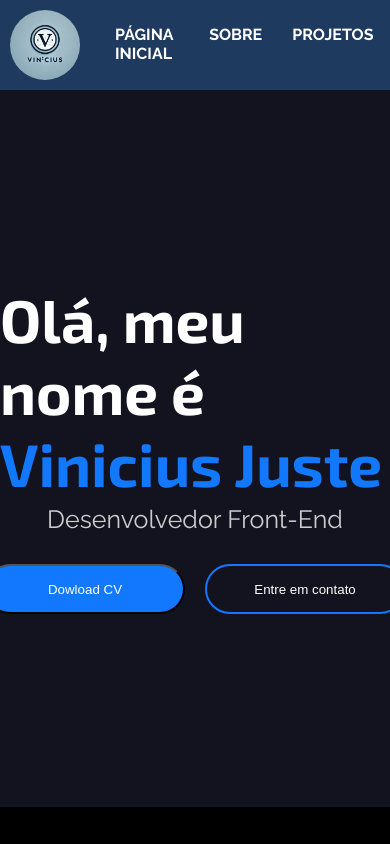
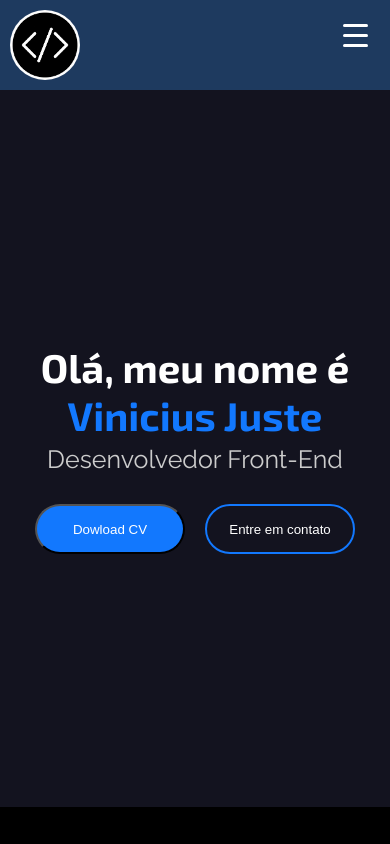
Before and after one commit to viniciusjuste/my-portfolio, a React (Create React App) app: page / in a window 390 px wide. Shown: the top 844 px of the page. Built offline with nearby package versions, Linux system fonts and the light colour scheme.

Commit message:
Fiz a responsividade do projeto

```diff
--- a/src/App.js
+++ b/src/App.js
@@ -1,5 +1,6 @@
 import './App.css';
 import './css/dark-theme.css';
+import './css/mobile.css';
 import Header from './components/header';
 import Main from './components/Main';
 import Sobre from './components/about';
--- a/src/components/header.js
+++ b/src/components/header.js
@@ -1,25 +1,35 @@
-import React from "react";
-import Logo from "../img/logo.png"
-import Light_mode from "../img/light_mode.svg"
-import Dark_mode from "../img/dark_mode.svg"
-
+import React, { useState } from "react";
+import Logo from "../img/logo.png";
+import Light_mode from "../img/light_mode.svg";
+import Dark_mode from "../img/dark_mode.svg";
 
 export default function Header() {
+  // Estado para controlar a exibição do menu
+  const [isMenuVisible, setIsMenuVisible] = useState(false);
+
+  // Função para alternar a visibilidade do menu
+  const toggleMenu = () => {
+    setIsMenuVisible(!isMenuVisible);
+  };
+
   return (
     <header>
+      <div className="hamburger-menu" onClick={toggleMenu}>
+        <div className="bar"></div>
+        <div className="bar"></div>
+        <div className="bar"></div>
+      </div>
+
       <div className="box1">
         <img src={Logo} alt="Logo da Página" id="logo" />
-                <nav>
+        <nav className={`nav-menu ${isMenuVisible ? "show" : ""}`}>
           <a href="#">Página Inicial</a>
           <a href="#">Sobre</a>
           <a href="#">Projetos</a>
           <a href="#">Habilidades</a>
           <a href="#">Contato</a>
-
-                    <button id="dark_mode"><img src={Light_mode} alt="Botão do modo claro"/></button>
         </nav>
       </div>
     </header>
-
   );
-};
+}
--- a/src/css/dark-theme.css
+++ b/src/css/dark-theme.css
@@ -49,7 +49,7 @@ body {
 
 }
 
-nav {
+.nav-menu {
     display: flex;
     justify-content: flex-end;
     margin: 10px;
@@ -89,6 +89,7 @@ a:hover {
 /* Configurações do Main */
 #h1_main {
     font-family: "Exo 2", sans-serif;
+    text-align: center;
     font-size: 60px;
     color: white;
     margin: 0px;
--- /dev/null
+++ b/src/css/mobile.css
@@ -0,0 +1,168 @@
+/* Menu Hamburguer */
+.hamburger-menu {
+    display: none; /* O menu hambúrguer est  oculto por padr o */
+    cursor: pointer;
+    flex-direction: column;
+    justify-content: space-around;
+    align-items: center;
+    width: 30px;
+    height: 30px;
+    position: absolute;
+    right: 20px;
+    top: 20px;
+}
+
+.hamburger-menu .bar {
+    background-color: white;
+    height: 3px;
+    width: 25px;
+    border-radius: 5px;
+}
+
+@media only screen and (max-width: 600px) {
+    .hamburger-menu {
+        display: flex;
+    }
+
+    .nav-menu {
+        display: none;
+        flex-direction: column;
+        width: 70%;
+    }
+
+    .nav-menu.show {
+        display: flex;
+    }
+
+    .nav-menu a {
+        padding: 20px;
+        text-align: center;
+        width: 70%;
+        border-top: 1px solid #ddd;
+    }
+
+    #h1_main {
+        font-size: 40px;
+        text-align: center;
+    }
+
+    .btn_main {
+        background-color: var(--azulClaro);
+        color: white;
+        width: 150px;
+        height: 50px;
+        border-radius: 25px;
+        padding: 5px;
+        margin-top: 30px;
+    }
+
+/* Configurações da seção projetos */
+#section_projects {
+    padding: 50px;
+    display: flex;
+    flex-direction: column;
+    align-items: center;
+    justify-content: center;
+    height: 90vh;
+}
+
+.carousel-container {
+    position: relative;
+    width: 16rem;
+    display: flex;
+    justify-content: center;
+    align-items: center;
+}
+
+.card {
+    width: 100%;
+    border: 1px solid #ddd;
+    border-radius: 0.5rem;
+    box-shadow: 0 4px 8px rgba(0, 0, 0, 0.1);
+    overflow: hidden;
+    position: absolute;
+    opacity: 0;
+    transition: opacity 0.5s ease, transform 0.5s ease;
+}
+
+.card.active {
+    opacity: 1;
+    transform: translateX(0);
+    position: relative;
+}
+
+.card-img-top {
+    width: 100%;
+    height: auto;
+}
+
+.card-body {
+    padding: 1rem;
+}
+
+.card-title {
+    margin: 0 0 0.5rem;
+    font-size: 1.25rem;
+    color: white;
+    text-align: center;
+}
+
+.card-text {
+    font-family: "Raleway", serif;
+    color: #ccc;
+    text-align: center;
+    text-indent: 20px;
+    background-color: rgba(0, 0, 0, 0.3);
+    backdrop-filter: blur(40px);
+}
+
+.btn {
+    display: inline-block;
+    padding: 0.5rem 1rem;
+    font-size: 1rem;
+    color: #fff;
+    background-color: #007bff;
+    border: none;
+    text-decoration: none;
+    text-align: center;
+    border-radius: 25px;
+}
+
+.btn:hover {
+    background-color: transparent;
+    border: 1px solid var(--azulClaro);
+    cursor: pointer;
+}
+
+.carousel-btn {
+    position: absolute;
+    top: 50%;
+    transform: translateY(-50%);
+    background-color: rgba(0, 0, 0, 0.5);
+    color: white;
+    font-size: 1.5rem;
+    border: none;
+    padding: 10px;
+    cursor: pointer;
+}
+
+.carousel-btn.prev {
+    left: -40px;
+}
+
+.carousel-btn.next {
+    right: -40px;
+}
+
+#h2_projects {
+    font-family: "Exo 2", sans-serif;
+    color: white;
+    margin: 0px;
+    margin-bottom: 5px;
+    padding: 5px;
+    text-align: center;
+    font-size: 2.5em;
+    margin-top: 40px;
+}
+
+}
```
Also changed, not shown: src/img/logo.png. Lines whose indentation alone changed are shown as unchanged.
